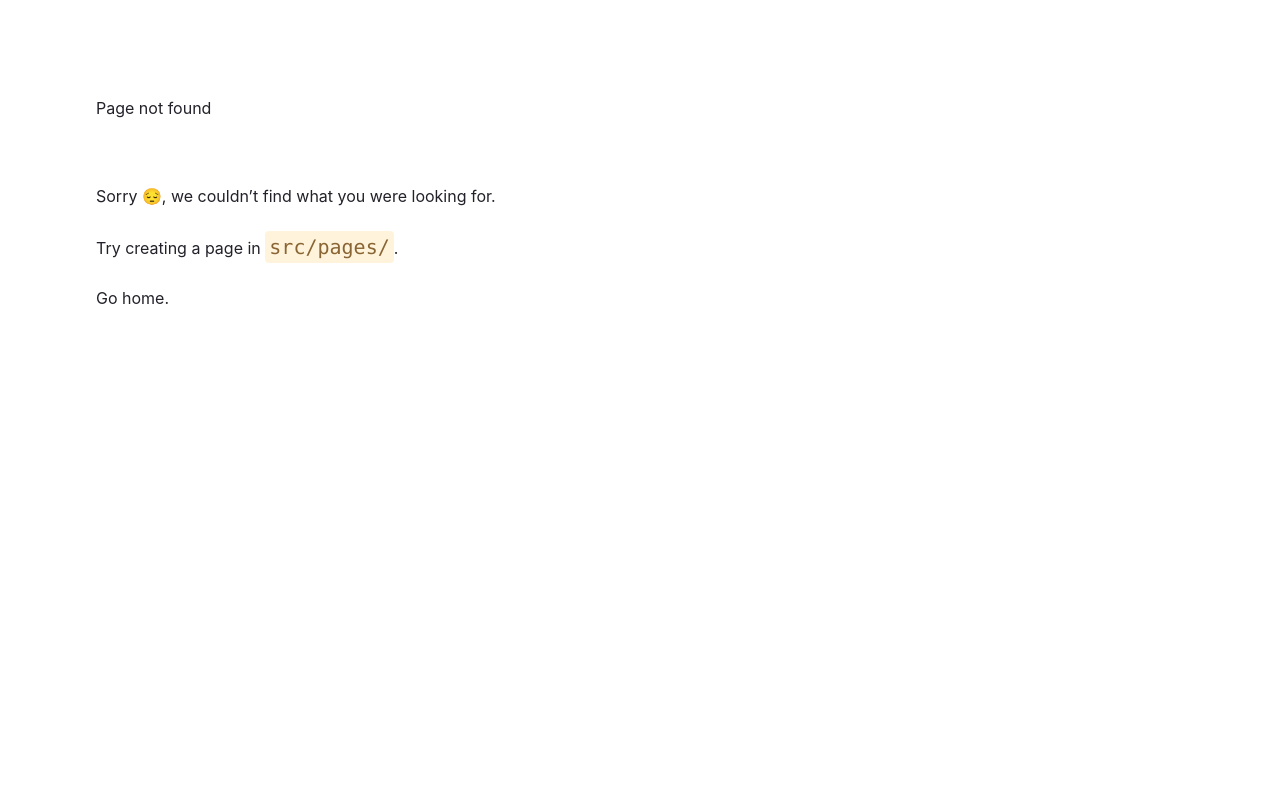
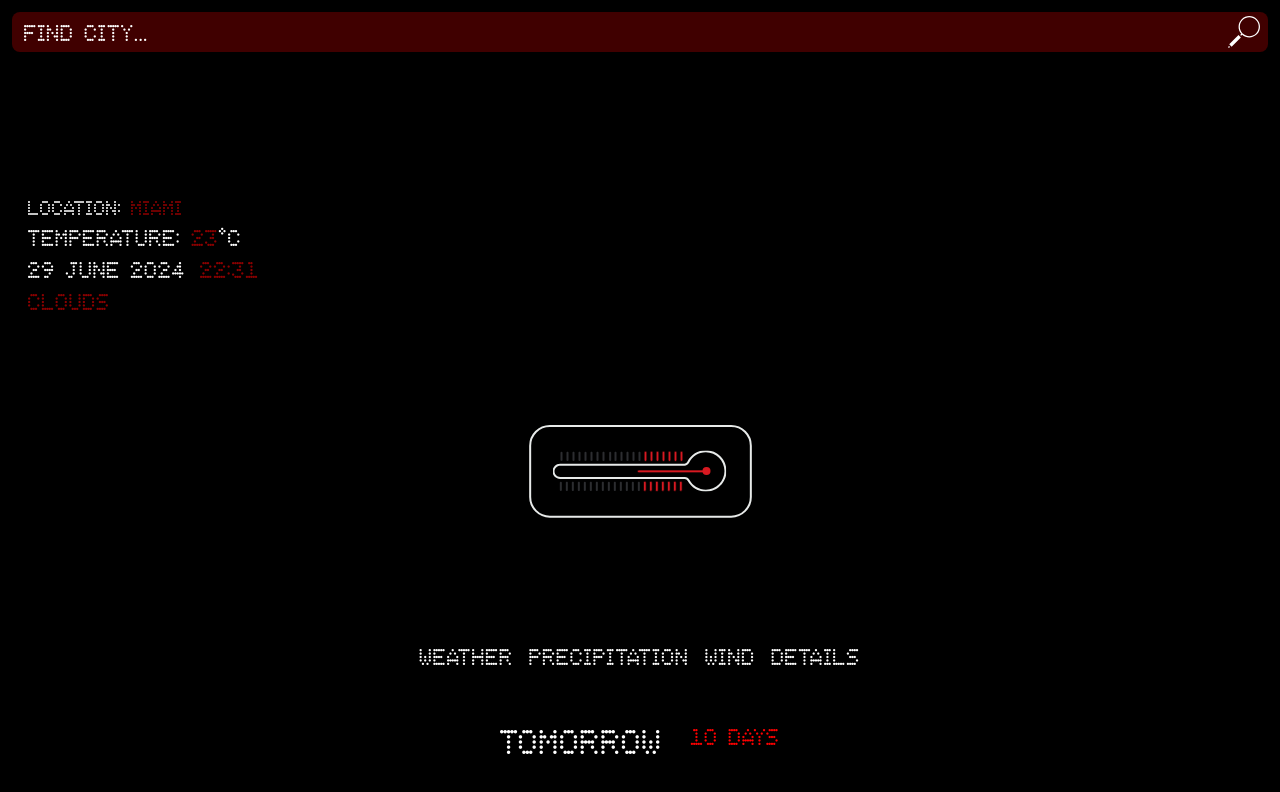
Before and after one commit to njnjfnj/Weather_Predictor, a Gatsby site in the folder client/: page /tomorrow in a window 1280 px wide. Before the commit this address had no page. Built offline with nearby package versions, Linux system fonts and the light colour scheme; Gatsby itself is replaced by a stand-in of ours.

Commit message:
created ui components, route for /tomorrow

```diff
--- /dev/null
+++ b/client/src/components/FeatureTabs/FeatureTab.tsx
@@ -0,0 +1,22 @@
+import React from 'react';
+import { motion } from 'framer-motion';
+interface FeatureTabProps {
+  label: string;
+  isActive: boolean;
+  onClick: () => void;
+}
+
+const FeatureTab: React.FC<FeatureTabProps> = ({ label, isActive, onClick }) => {
+    return (<motion.div
+        whileHover={{ scale: 1.1 }}
+        whileTap={{ scale: 0.9 }}
+        className={`tab p-2 cursor-pointer ${
+        isActive ? 'bg-white text-gray-800 font-main' : 'font-main text-white text-white'
+        }`}
+        onClick={onClick}
+    >
+        {label}
+    </motion.div>)
+};
+
+export default FeatureTab;
--- /dev/null
+++ b/client/src/components/FeatureTabs/FeatureTabs.tsx
@@ -0,0 +1,50 @@
+import React, { useState, useEffect } from 'react';
+import { motion } from 'framer-motion';
+import FeatureTab from './FeatureTab';
+
+interface FeatureTabsProps {
+  data: { label: string; content: string }[];
+  activeTabIndex: number;
+  onTabClick: (index: number) => void;
+}
+
+const FeatureTabs: React.FC<FeatureTabsProps> = ({
+  data,
+  activeTabIndex,
+  onTabClick,
+}) => {
+  const [containerWidth, setContainerWidth] = useState(0);
+
+  useEffect(() => {
+    const updateWidth = () => setContainerWidth(window.innerWidth);
+    window.addEventListener('resize', updateWidth);
+    return () => window.removeEventListener('resize', updateWidth);
+  }, []);
+
+  return (
+    <motion.div
+      whileDrag={{ x: -Math.min(0, data.length - 1) * containerWidth }}
+      onDragEnd={(e) => {
+        const offset = e.drag.x / containerWidth;
+        if (Math.abs(offset) > 0.5) {
+          onTabClick(
+            activeTabIndex + (offset > 0 ? 1 : -1) % data.length
+          );
+        }
+      }}
+      dragConstraints={{ left: 0, right: 0 }}
+      className="container flex justify-center overflow-x-auto"
+    >
+      {data.map((tab, index) => (
+        <FeatureTab
+          key={index}
+          label={tab.label}
+          isActive={activeTabIndex === index}
+          onClick={() => onTabClick(index)}
+        />
+      ))}
+    </motion.div>
+  );
+};
+
+export default FeatureTabs;
--- /dev/null
+++ b/client/src/components/Layout/Layout.tsx
@@ -0,0 +1,53 @@
+import React, {useState} from "react";
+import SearchBar from "../SearchBar"
+import FeatureTabs from '../FeatureTabs/FeatureTabs';
+import PageTabs from "../PageTabs/PageTabs"
+
+const featureTabsData = [
+  { label: 'weather', content: 'Weather' },
+  { label: 'precipitation', content: 'Precipitation'},
+  { label: 'wind', content: 'Wind'},
+  { label: 'details', content: 'Details' },
+];
+
+const pageTabsData = [
+  { label: 'tomorrow', content: 'Tomorrow'},
+  { label: '10 days', content: '10 days'},
+
+];
+
+interface LayoutProps{
+    children: React.ReactNode;
+}
+
+const Layout: React.FC<LayoutProps> = ({children}) => {
+    const [activeFeatureTabIndex, setActiveFeatureTabIndex] = useState();
+    const [activePageTabIndex, setActivePageTabIndex] = useState(0);
+
+    const handleFeatureTabClick = (index: number) => setActiveFeatureTabIndex(index);
+    const handlePageTabClick = (index: number) => setActivePageTabIndex(index);
+
+    return (
+    <main className="bg-black flex flex-col justify-between w-screen h-screen p-3">
+        <SearchBar onSearch={(searchTerm: string) => {
+            console.log(`Search term: ${searchTerm}`);
+        }} />
+        {children}
+
+        <div className="flex flex-col justify-center items-center gap-y-12 mb-8">
+            <FeatureTabs
+            data={featureTabsData}
+            activeTabIndex={activeFeatureTabIndex}
+            onTabClick={handleFeatureTabClick}/>
+            <PageTabs
+            data={pageTabsData}
+            activeTabIndex={activePageTabIndex}
+            onTabClick={handlePageTabClick}/>
+
+
+      </div>
+    </main>
+    )
+}
+
+export default Layout;
--- /dev/null
+++ b/client/src/components/PageTabs/PageTab.tsx
@@ -0,0 +1,29 @@
+import React from "react";
+import {motion} from "framer-motion";
+
+interface PageTabProps {
+    label: string;
+    isActive: boolean;
+    onClick: () => void;
+}
+
+const PageTab: React.FC<PageTabProps> = ({label, isActive, onClick}) => {
+    return(
+        <motion.div
+        whileHover={{
+            WebkitTextDecorationColor: "weak-red",
+            textUnderlineOffset: 4,
+            transition: { duration: 1 },
+        }}
+        whileTap={{ scale: 0.8 }}
+        className={`bg-transparent cursor-pointer ${
+        isActive ? 'text-white text-2xl font-main underline underline-offset-4 underline-red-500 hover:underline-red-600 duration-300' : 'text-weak-red font-main'
+        }`}
+        onClick={onClick}
+    >
+        {label}
+
+        </motion.div>
+    )
+}
+export default PageTab;
--- /dev/null
+++ b/client/src/components/PageTabs/PageTabs.tsx
@@ -0,0 +1,51 @@
+import React, { useState, useEffect } from 'react';
+import { motion } from 'framer-motion';
+import PageTab from './PageTab';
+
+interface PageTabsProps {
+  data: { label: string; content: string }[];
+  activeTabIndex: number;
+  onTabClick: (index: number) => void;
+}
+
+
+const PageTabs: React.FC<PageTabsProps> = ({
+  data,
+  activeTabIndex,
+  onTabClick,
+}) => {
+  const [containerWidth, setContainerWidth] = useState(0);
+
+  useEffect(() => {
+    const updateWidth = () => setContainerWidth(window.innerWidth);
+    window.addEventListener('resize', updateWidth);
+    return () => window.removeEventListener('resize', updateWidth);
+  }, []);
+
+  return (
+    <motion.div
+      whileDrag={{ x: -Math.min(0, data.length - 1) * containerWidth }}
+      onDragEnd={(e) => {
+        const offset = e.drag.x / containerWidth;
+        if (Math.abs(offset) > 0.5) {
+          onTabClick(
+            activeTabIndex + (offset > 0 ? 1 : -1) % data.length
+          );
+        }
+      }}
+      dragConstraints={{ left: 0, right: 0 }}
+      className="container flex justify-center gap-7 overflow-x-auto"
+    >
+      {data.map((tab, index) => (
+        <PageTab
+          key={index}
+          label={tab.label}
+          isActive={activeTabIndex === index}
+          onClick={() => onTabClick(index)}
+        />
+      ))}
+    </motion.div>
+  );
+};
+
+export default PageTabs;
--- a/client/src/pages/404.tsx
+++ b/client/src/pages/404.tsx
@@ -38,7 +38,7 @@ const NotFoundPage: React.FC<PageProps> = () => {
           </>
         ) : null}
         <br />
-        <Link to="/">Go home</Link>.
+        <Link to="/tomorrow/">Go home</Link>.
       </p>
     </main>
   )
--- a/client/src/pages/index.tsx
+++ /dev/null
@@ -1,22 +0,0 @@
-import * as React from "react"
-import type { HeadFC, PageProps } from "gatsby"
-import SearchBar from "../components/SearchBar"
-import WeatherBlock from "../components/HomeGeneralWeather"
-import Thermometer from "../components/Thermometer"
-import HorizontalSliderTabs from "../components/HorizontalSliderTabs"
-const IndexPage: React.FC<PageProps> = () => {
-  return (
-    <main className="bg-black flex flex-col justify-between w-screen h-screen p-3">
-      <SearchBar onSearch={(searchTerm: string) => {
-        console.log(`Search term: ${searchTerm}`);
-      }} />
-      <WeatherBlock city="Miami" temperature={23} datetime="29-06-2024 22:31:00" weather_category="Clouds"/>
-      <Thermometer temperature={23}></Thermometer>
-      <HorizontalSliderTabs/>
-    </main>
-  )
-}
-
-export default IndexPage
-
-export const Head: HeadFC = () => <title>Home Page</title>
--- /dev/null
+++ b/client/src/pages/tomorrow/index.tsx
@@ -0,0 +1,21 @@
+import React, {useState} from "react"
+import type { HeadFC, PageProps } from "gatsby"
+import WeatherBlock from "../../components/Home/HomeGeneralWeather"
+import Thermometer from "../../components/Home/Thermometer"
+
+import Layout from "../../components/Layout/Layout"
+
+const TomorrowPage: React.FC<PageProps> = () => {
+
+  return (
+    <Layout>
+      <WeatherBlock city="Miami" temperature={23} datetime="29-06-2024 22:31:00" weather_category="Clouds"/>
+      <Thermometer temperature={23}></Thermometer>
+    </Layout>
+
+  )
+}
+
+export default TomorrowPage
+
+export const Head: HeadFC = () => <title>Tomorrow Weather</title>
--- /dev/null
+++ b/client/src/pages/tomorrow/weather.tsx
@@ -0,0 +1,16 @@
+import React, {useState} from "react"
+import type { HeadFC, PageProps } from "gatsby"
+
+import Layout from "../../components/Layout/Layout"
+
+const WeatherPage: React.FC<PageProps> = () => {
+
+  return (
+      <div className="flex bg-white"></div>
+
+  )
+}
+
+export default WeatherPage
+
+export const Head: HeadFC = () => <title>Tomorrow Weather</title>
```
Also changed, not shown: client/src/components/Home/HomeGeneralWeather.tsx (renamed from client/src/components/HomeGeneralWeather.tsx), client/src/components/Home/Thermometer.tsx (renamed from client/src/components/Thermometer.tsx).
